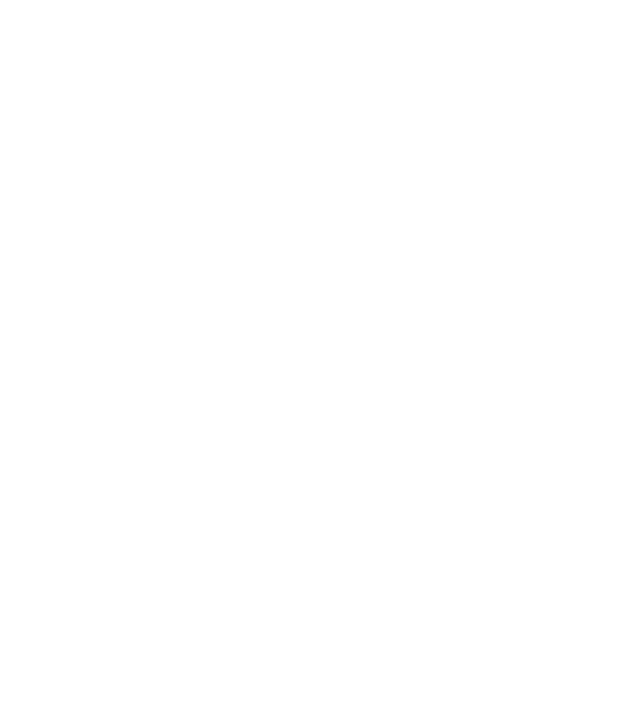
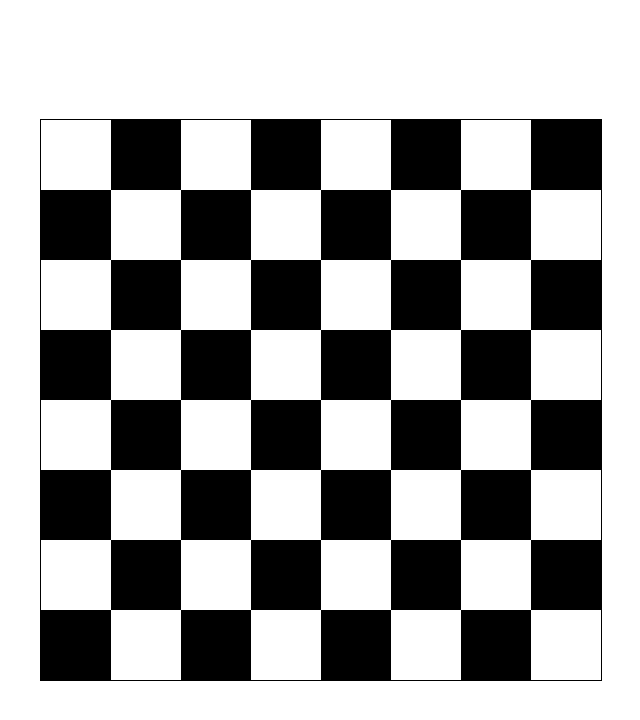
Before and after one commit to DAjayi27/ChessGame, a plain HTML site: page index.html in a window 1280 px wide. Shown: the whole page, without its empty margins (319-959 px from the left). Drawn offline with Linux system fonts and the light colour scheme.

Commit message:
Changes made

```diff
--- /dev/null
+++ b/chess_board.js
@@ -0,0 +1,76 @@
+document.addEventListener("DOMContentLoaded", loadChessBoard );
+document.addEventListener("DOMContentLoaded", loadChessPieces );
+var chessBoardSize = 64;
+
+function loadChessBoard() {
+
+    const classes = new Map();
+    classes.set(0,"chess_position_w");
+    classes.set(1,"chess_position_b");
+
+
+    var chessBoard =  document.getElementById("main_board");
+    var columnStartingColour = 0;
+
+    for (let i = 0; i < 8 ; i++) {
+
+        var indexPosition = 0;
+
+        if (i %2 === 0 ) {
+
+            classes.set(0,"chess_position_w");
+           classes.set(1,"chess_position_b");
+
+        }
+        else{
+
+            classes.set(0,"chess_position_b");
+            classes.set(1,"chess_position_w");
+
+        }
+
+        for (let j = 0; j < 8; j++) {
+            var chessdiv = document.createElement("div");
+            if (j%2 == 0) {
+                indexPosition = columnStartingColour;
+                chessdiv.className = classes.get(columnStartingColour);
+                chessBoard.appendChild(chessdiv);
+            }
+            else{
+                indexPosition = columnStartingColour+1;
+                chessdiv.className = classes.get(indexPosition);
+                chessBoard.appendChild(chessdiv)
+            }
+        }
+
+    }
+
+}
+
+function loadChessPieces() {
+    const chessPiecesMap = new Map();
+
+    // White pieces
+    chessPiecesMap.set("white_king", "♔");
+    chessPiecesMap.set("white_queen", "♕");
+    chessPiecesMap.set("white_rook", "♖");
+    chessPiecesMap.set("white_bishop", "♗");
+    chessPiecesMap.set("white_knight", "♘");
+    chessPiecesMap.set("white_pawn", "♙");
+
+    // Black pieces
+    chessPiecesMap.set("black_king", "♚");
+    chessPiecesMap.set("black_queen", "♛");
+    chessPiecesMap.set("black_rook", "♜");
+    chessPiecesMap.set("black_bishop", "♝");
+    chessPiecesMap.set("black_knight", "♞");
+    chessPiecesMap.set("black_pawn", "♟");
+
+    for (let i = 0; i < 8; i++) {
+        for (let j = 0; j < 8; j++) {
+
+
+        }
+    }
+
+}
--- a/index.html
+++ b/index.html
@@ -4,11 +4,15 @@
     <meta charset="UTF-8">
     <meta name="viewport" content="width=device-width, initial-scale=1.0">
     <link rel="stylesheet" href="style.css">
-    <title>Document</title>
+    <script src="chess_board.js" defer></script>
+        <title>Document</title>
 </head>
 <body>
     <!-- Chess board -->
-    <div>
+
+        <div class="main_board" id="main_board"></div>
+
+
 
     </div>
 </body>
--- a/style.css
+++ b/style.css
@@ -0,0 +1,43 @@
+html{
+    height: 100%;
+}
+
+body{
+    display: grid;
+    height: 100%;
+    grid-template-columns: 1fr;
+    grid-template-rows: 1fr;
+    margin: 0;
+    align-items: center;
+    justify-items: center;
+
+}
+
+.main_board{
+    display: grid;
+    height: 70vh;
+    border: 1PX solid black;
+    grid-template-rows: repeat(8,1fr);
+    grid-template-columns: repeat(8,1fr);
+    aspect-ratio: 1/1;
+
+
+}
+
+@media screen and (max-width : 1070px) {
+    .main_board{
+        height: 70vw;
+    }
+}
+
+.chess_position_w{
+    background-color: white;
+}
+
+.chess_position_b{
+    background-color: black;
+}
+
+.red{
+    background-color: red;
+}
```
